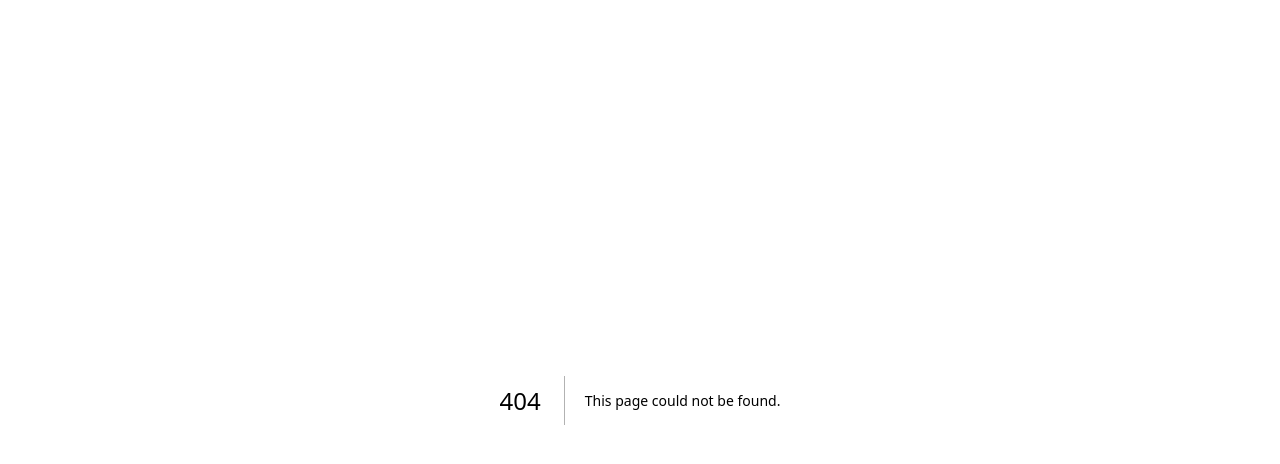
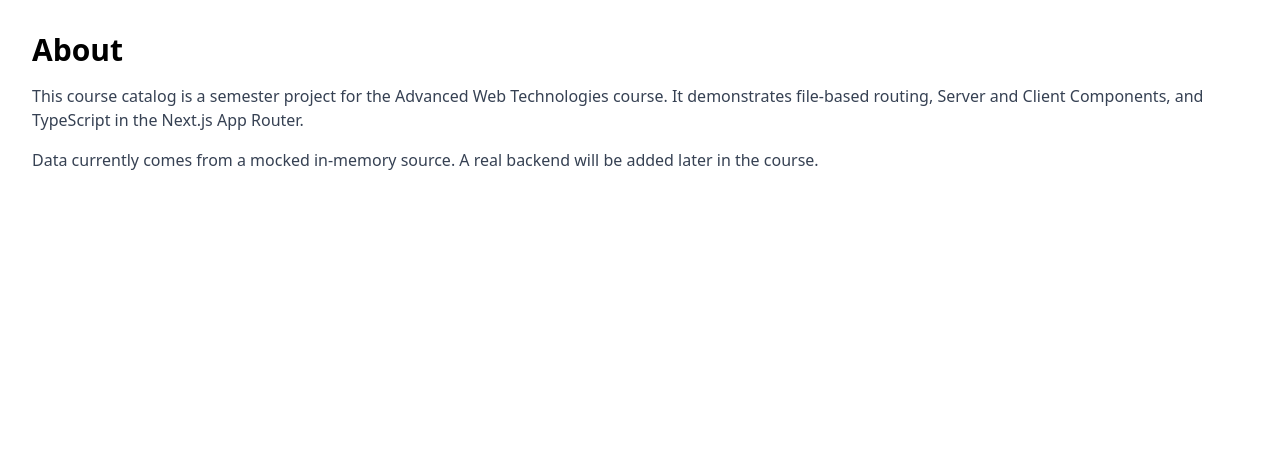
Before and after one commit to isabekovatomiris2005-eng/course-catalog, a Next.js app: page /about in a window 1280 px wide. Before the commit this address had no page. Shown: the top 464 px of the page. Built offline with nearby package versions, Linux system fonts and the light colour scheme.

Commit message:
feat: add home and about pages

```diff
--- /dev/null
+++ b/app/about/page.tsx
@@ -0,0 +1,16 @@
+export default function AboutPage() {
+  return (
+    <main className="p-8">
+      <h1 className="text-3xl font-bold mb-4">About</h1>
+      <p className="mb-4 text-gray-700">
+        This course catalog is a semester project for the Advanced Web
+        Technologies course. It demonstrates file-based routing, Server and
+        Client Components, and TypeScript in the Next.js App Router.
+      </p>
+      <p className="text-gray-700">
+        Data currently comes from a mocked in-memory source. A real backend
+        will be added later in the course.
+      </p>
+    </main>
+  );
+}
--- a/app/page.tsx
+++ b/app/page.tsx
@@ -1,3 +1,18 @@
+import Link from "next/link";
+
 export default function HomePage() {
-  return <main />;
+  return (
+    <main className="p-8">
+      <h1 className="text-3xl font-bold mb-4">Course Catalog</h1>
+      <p className="mb-6 text-gray-700">
+        Welcome! Browse the courses offered this semester.
+      </p>
+      <Link
+        href="/courses"
+        className="inline-block rounded bg-blue-600 px-4 py-2 text-white hover:bg-blue-700"
+      >
+        View all courses →
+      </Link>
+    </main>
+  );
 }
```
